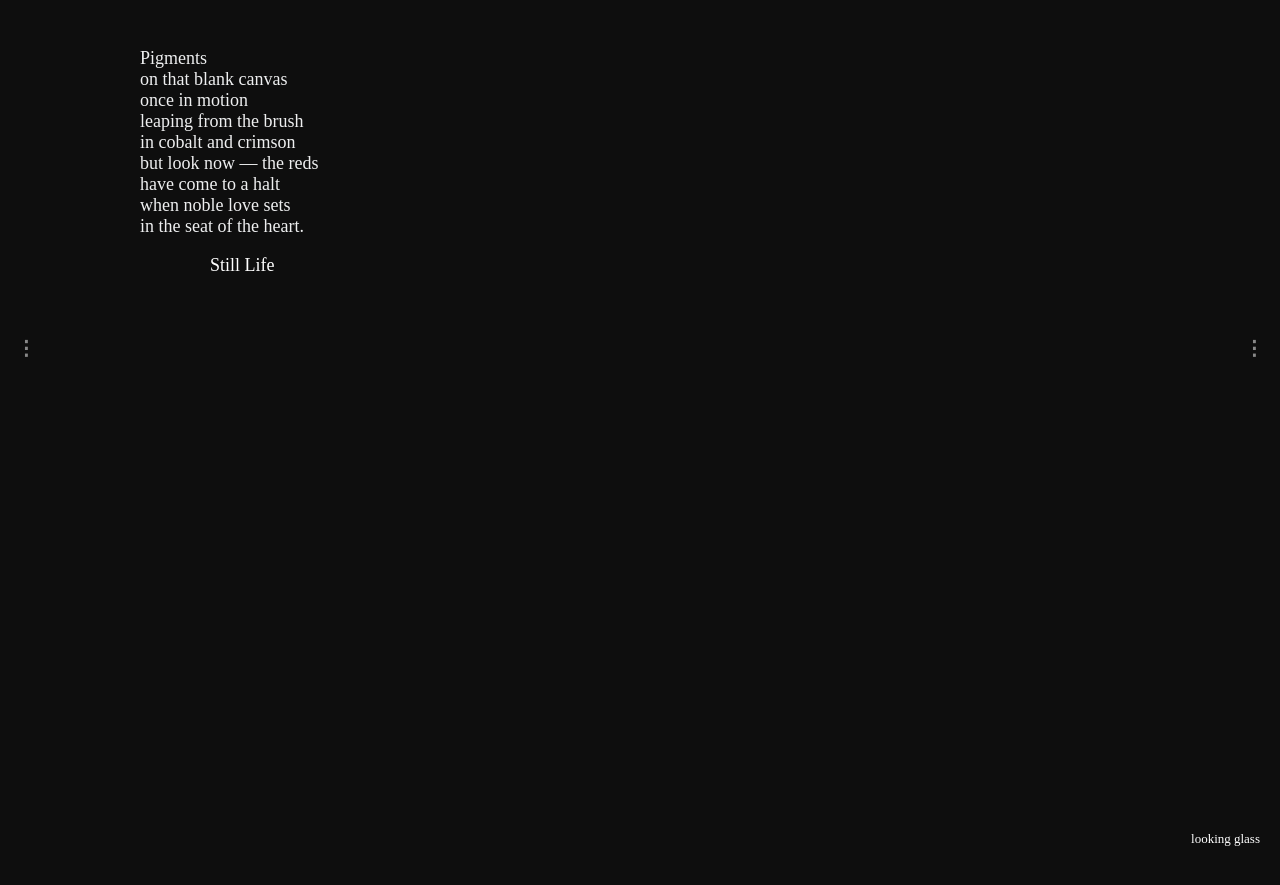
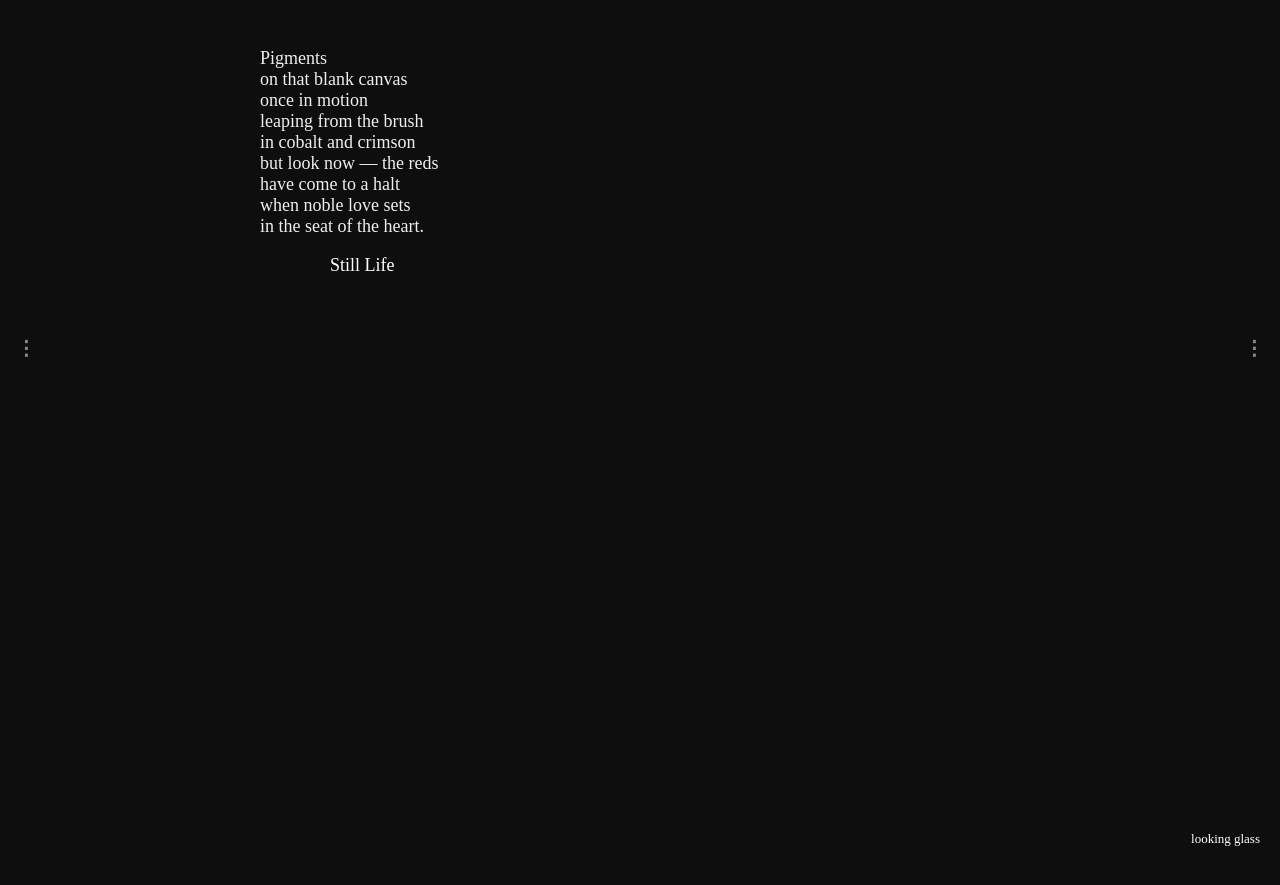
Before and after one commit to hafizzainal/hafizzainal.github.io, a Jekyll site: the page built from index.md, in a window 1280 px wide. Shown: the top 885 px of the page. Built offline with Jekyll 4.4.1, drawn with Linux system fonts in a browser that asks for light colours; our own code applies the rules of GitHub Pages for plain Markdown files.

Commit message:
Update default.html

```diff
--- a/_layouts/default.html
+++ b/_layouts/default.html
@@ -75,7 +75,7 @@ img {vertical-align: middle;}
   display: none;
   padding: 20px;
   margin: 20 auto;
-  margin-left: 80px;
+  margin-left: 200px;
   font-size: 18px;
 }
 
```
